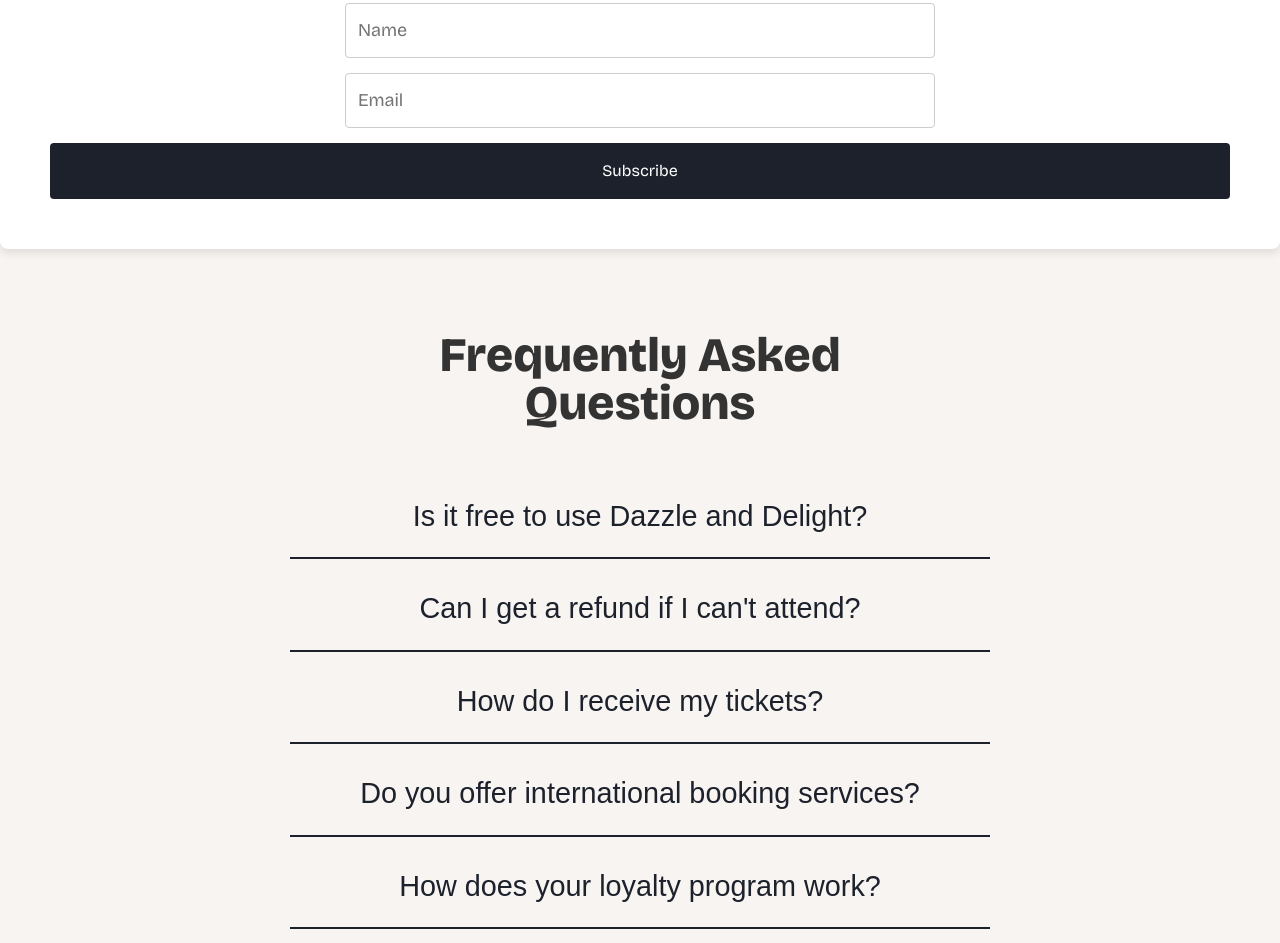
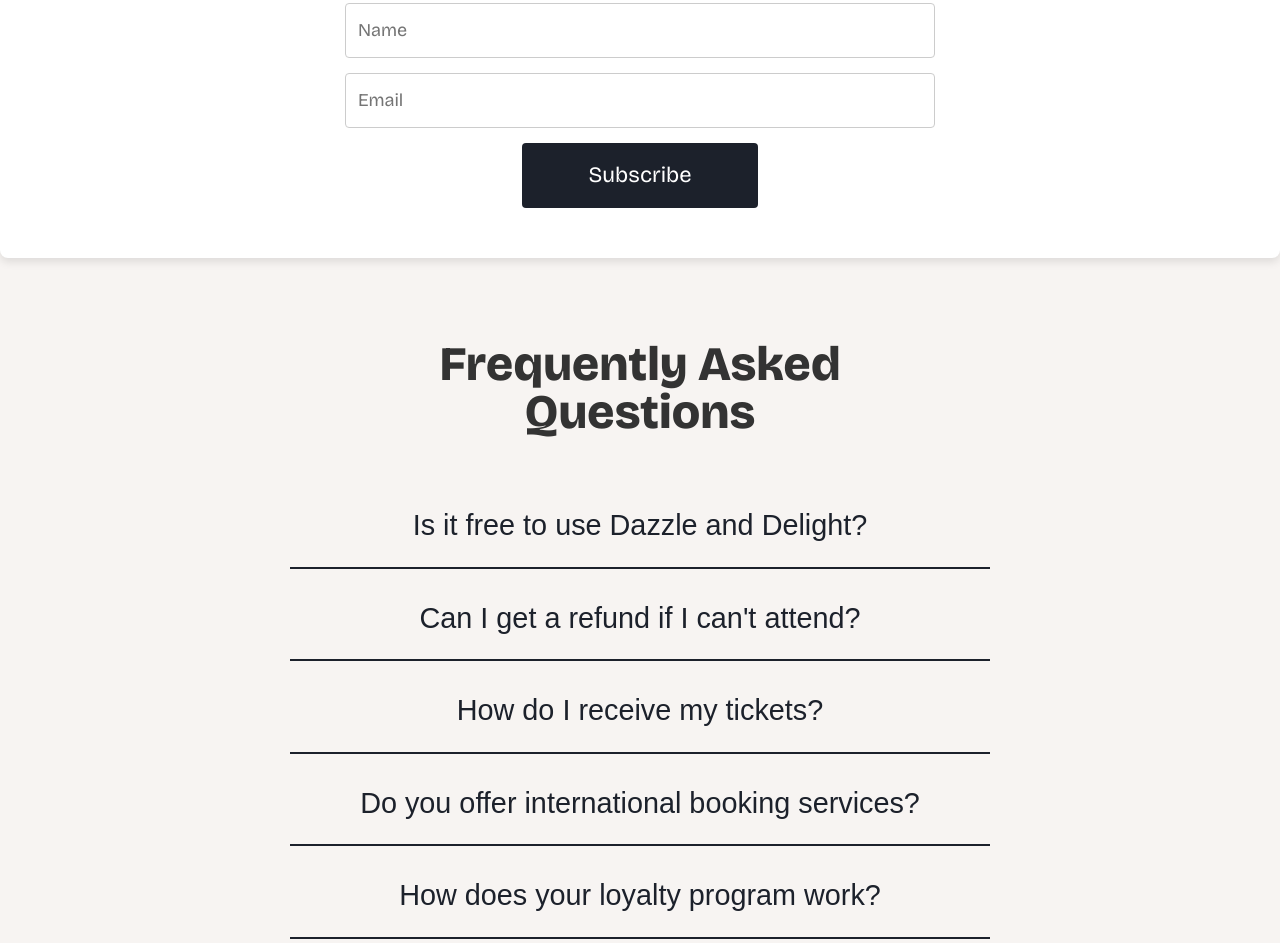
Before and after one commit to anjalit03/Dazzle-and-Delight, a plain HTML site: page html/contact_us.html in a window 1280 px wide. Shown: the part 925-1868 px from the top of the page. Drawn offline with nearby package versions, Linux system fonts and the light colour scheme.

Commit message:
Enhancement in Contact Us Page

```diff
--- a/html/css/contact_us.css
+++ b/html/css/contact_us.css
@@ -585,12 +585,16 @@ svg {
   .news button {
     background-color: #1c212b;
     color: white;
-    padding: 15px 20px;
+    padding: 15px;
     border: none;
     border-radius: 4px;
     cursor: pointer;
-    font-size: 16px;
-    width: 100%;
+    font-size: 22px;
+    width: 20%;
+  }
+  .news button:hover{
+    background-color: rgba(28, 33, 43,0.8);
+    color: yellow;
   }
 
 /*header*/
```
